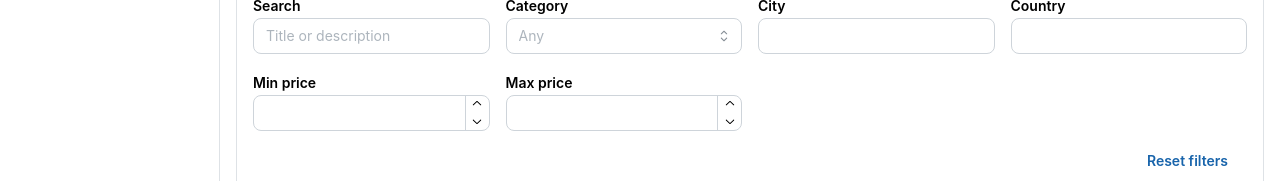
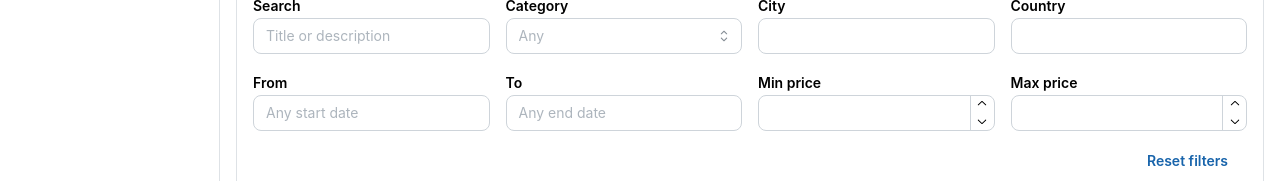
Before and after one commit to thanasisskotis/web-event-booking-system, a React app in the folder frontend/: page /events in a window 1280 px wide. Shown: the part 155-336 px from the top of the page. Built offline with nearby package versions, Linux system fonts and the light colour scheme; no server answers; the HTML template or start-up script is replaced by a standard one.

Commit message:
Update Browse.jsx

```diff
--- a/frontend/src/features/events/pages/Browse.jsx
+++ b/frontend/src/features/events/pages/Browse.jsx
@@ -13,6 +13,7 @@ import {
   Group,
   Paper,
 } from "@mantine/core";
+import { DateTimePicker } from "@mantine/dates";
 import { IconCalendarSearch } from "@tabler/icons-react";
 import { useEventSearch } from "../api";
 import EventCard from "../components/EventCard";
@@ -27,6 +28,8 @@ const emptyFilters = {
   country: "",
   min_price: "",
   max_price: "",
+  date_from: "",
+  date_to: "",
   page: 1,
   page_size: 12,
 };
@@ -37,6 +40,13 @@ export default function Browse() {
 
   function updateFilter(key, value) {
     setFilters((prev) => ({ ...prev, [key]: value, page: 1 }));
+  }
+
+  // DateTimePicker gives back a string already (same convention used in
+  // MyEvents' create/edit forms); convert to a full ISO string with
+  // timezone before sending, or clear the filter entirely on "".
+  function updateDateFilter(key, value) {
+    updateFilter(key, value ? new Date(value).toISOString() : "");
   }
 
   const events = data ?? [];
@@ -70,6 +80,20 @@ export default function Browse() {
             label="Country"
             value={filters.country}
             onChange={(e) => updateFilter("country", e.target.value)}
+          />
+          <DateTimePicker
+            label="From"
+            placeholder="Any start date"
+            clearable
+            value={filters.date_from}
+            onChange={(value) => updateDateFilter("date_from", value)}
+          />
+          <DateTimePicker
+            label="To"
+            placeholder="Any end date"
+            clearable
+            value={filters.date_to}
+            onChange={(value) => updateDateFilter("date_to", value)}
           />
           <NumberInput
             label="Min price"
```
